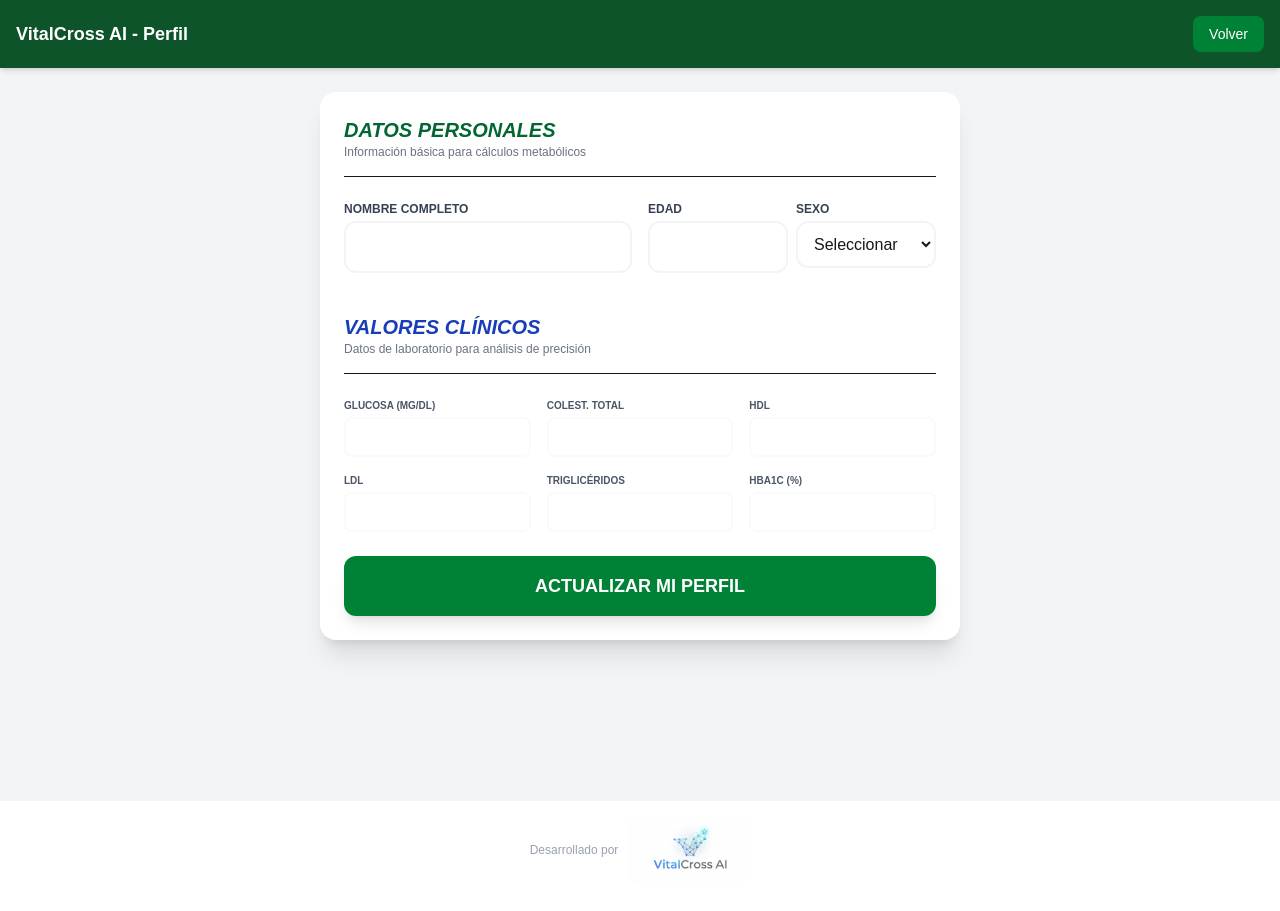
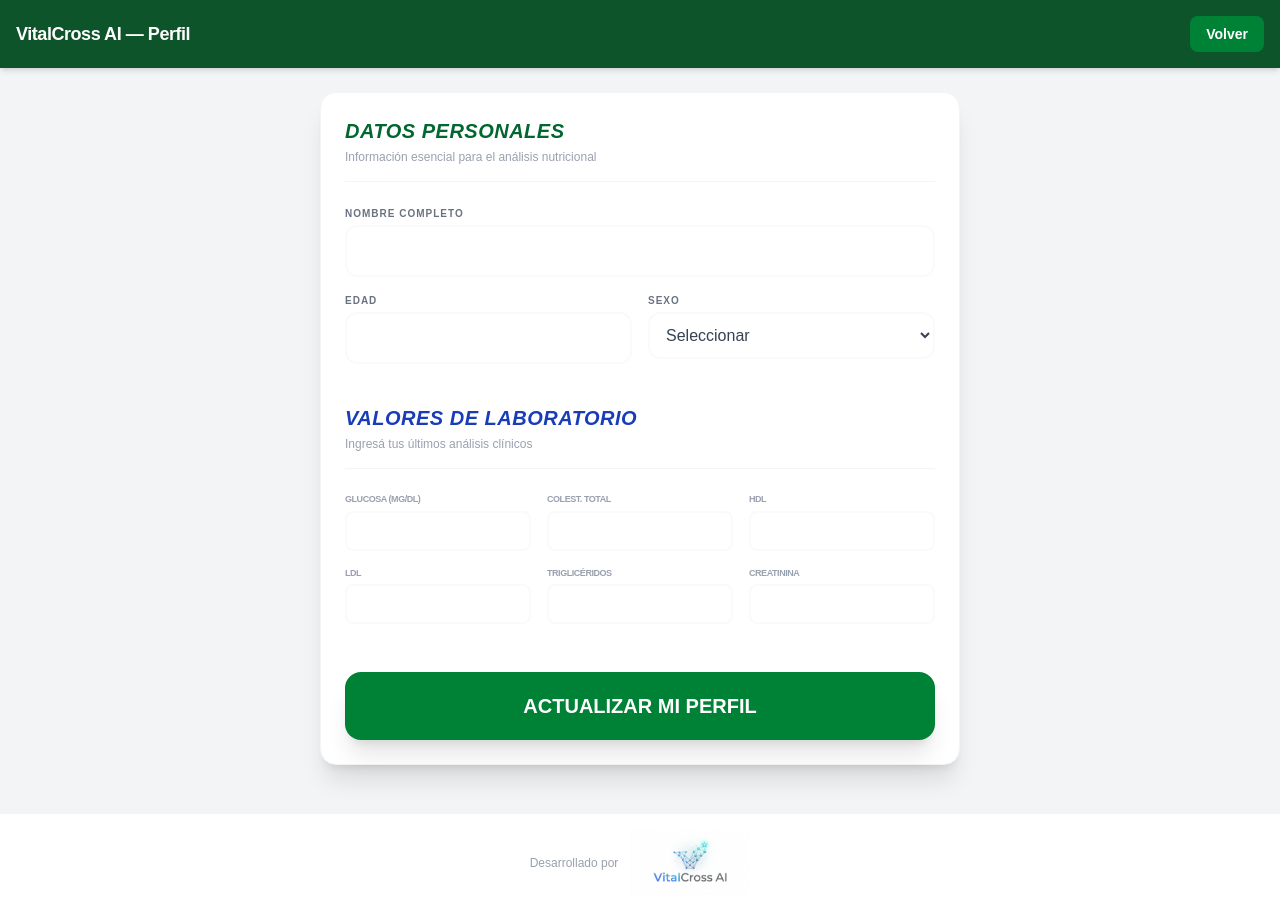
Before and after one commit to kalel3-hash/nutricion-v9, a Next.js app in the folder apps/web/: page /perfil in a window 1280 px wide. Built offline with nearby package versions, Linux system fonts and the light colour scheme; no server answers.

Commit message:
Fix: Perfil compatible con Google OAuth

```diff
--- a/apps/web/src/app/perfil/page.tsx
+++ b/apps/web/src/app/perfil/page.tsx
@@ -18,7 +18,7 @@ export default function PerfilPage() {
   useEffect(() => {
     const loadProfile = async () => {
       const supabase = createClient();
-      // Usamos getSession para compatibilidad total con Google
+      // Verificación de sesión inicial compatible con Google OAuth
       const { data: { session } } = await supabase.auth.getSession();
 
       if (session) {
@@ -41,10 +41,16 @@ export default function PerfilPage() {
 
     try {
       const supabase = createClient();
-      // REGLA CRÍTICA: getSession para evitar el error de 'Auth session missing'
-      const { data: { session } } = await supabase.auth.getSession();
 
-      if (!session) throw new Error("Debes iniciar sesión para guardar.");
+      // PASO CRÍTICO: Reemplazo de getUser() por getSession() + Refresh
+      let { data: { session } } = await supabase.auth.getSession();
+
+      if (!session) {
+        const { data: refreshData } = await supabase.auth.refreshSession();
+        session = refreshData.session;
+      }
+
+      if (!session) throw new Error("No se detectó una sesión activa. Por favor, reingresá.");
 
       const { error } = await supabase
         .from("health_profiles")
@@ -57,53 +63,57 @@ export default function PerfilPage() {
       if (error) throw error;
       setMessage("✅ Perfil guardado exitosamente");
     } catch (err: any) {
+      console.error("Error al guardar:", err);
       setMessage(`❌ Error: ${err.message}`);
     } finally {
       setSaving(false);
     }
   };
 
-  if (loading) return <div className="p-8 text-center font-bold">Cargando perfil...</div>;
+  if (loading) return (
+    <div className="min-h-screen flex items-center justify-center bg-gray-50">
+      <p className="text-green-800 font-bold animate-pulse">Cargando tus datos clínicos...</p>
+    </div>
+  );
 
   return (
     <div className="min-h-screen bg-gray-100 pb-12">
       <header className="bg-green-900 text-white p-4 flex justify-between items-center shadow-md mb-6">
-        <h1 className="font-bold text-lg">VitalCross AI - Perfil</h1>
-        <Link href="/dashboard" className="bg-green-700 px-4 py-2 rounded-lg text-sm">Volver</Link>
+        <h1 className="font-bold text-lg tracking-tight text-white">VitalCross AI — Perfil</h1>
+        <Link href="/dashboard" className="bg-green-700 px-4 py-2 rounded-lg text-sm font-bold hover:bg-green-600 transition-colors">Volver</Link>
       </header>
 
       <main className="max-w-2xl mx-auto px-4">
-        <form onSubmit={handleSubmit} className="bg-white rounded-2xl shadow-xl p-6 space-y-6">
-          <div className="border-b pb-4">
-            <h2 className="text-xl font-black text-green-800 uppercase italic">Datos Personales</h2>
-            <p className="text-gray-500 text-xs">Información básica para cálculos metabólicos</p>
+        <form onSubmit={handleSubmit} className="bg-white rounded-2xl shadow-xl p-6 space-y-6 border border-gray-100">
+          <div className="border-b border-gray-100 pb-4">
+            <h2 className="text-xl font-black text-green-800 uppercase italic tracking-wide">Datos Personales</h2>
+            <p className="text-gray-400 text-xs mt-1 font-medium">Información esencial para el análisis nutricional</p>
           </div>
 
           <div className="grid grid-cols-1 md:grid-cols-2 gap-4">
-            <div>
-              <label className="block text-xs font-bold text-gray-700 uppercase mb-1">Nombre Completo</label>
+            <div className="md:col-span-2">
+              <label className="block text-[10px] font-black text-gray-500 uppercase mb-1 tracking-widest">Nombre Completo</label>
               <input
                 type="text"
-                className="w-full border-2 border-gray-100 rounded-xl p-3 focus:border-green-500 outline-none"
-                value={profile.full_name}
+                className="w-full border-2 border-gray-50 rounded-xl p-3 focus:border-green-500 outline-none transition-all text-gray-700"
+                value={profile.full_name || ""}
                 onChange={(e) => setProfile({...profile, full_name: e.target.value})}
               />
             </div>
-            <div className="grid grid-cols-2 gap-2">
             <div>
-                <label className="block text-xs font-bold text-gray-700 uppercase mb-1">Edad</label>
+              <label className="block text-[10px] font-black text-gray-500 uppercase mb-1 tracking-widest">Edad</label>
               <input
                 type="number"
-                  className="w-full border-2 border-gray-100 rounded-xl p-3 focus:border-green-500 outline-none"
-                  value={profile.age}
+                className="w-full border-2 border-gray-50 rounded-xl p-3 focus:border-green-500 outline-none transition-all text-gray-700"
+                value={profile.age || ""}
                 onChange={(e) => setProfile({...profile, age: e.target.value})}
               />
             </div>
             <div>
-                <label className="block text-xs font-bold text-gray-700 uppercase mb-1">Sexo</label>
+              <label className="block text-[10px] font-black text-gray-500 uppercase mb-1 tracking-widest">Sexo</label>
               <select
-                  className="w-full border-2 border-gray-100 rounded-xl p-3 focus:border-green-500 outline-none"
-                  value={profile.sex}
+                className="w-full border-2 border-gray-50 rounded-xl p-3 focus:border-green-500 outline-none transition-all text-gray-700"
+                value={profile.sex || ""}
                 onChange={(e) => setProfile({...profile, sex: e.target.value})}
               >
                 <option value="">Seleccionar</option>
@@ -112,11 +122,10 @@ export default function PerfilPage() {
               </select>
             </div>
           </div>
-          </div>
 
-          <div className="border-b pb-4 pt-4">
-            <h2 className="text-xl font-black text-blue-800 uppercase italic">Valores Clínicos</h2>
-            <p className="text-gray-500 text-xs">Datos de laboratorio para análisis de precisión</p>
+          <div className="border-b border-gray-100 pb-4 pt-4">
+            <h2 className="text-xl font-black text-blue-800 uppercase italic tracking-wide">Valores de Laboratorio</h2>
+            <p className="text-gray-400 text-xs mt-1 font-medium">Ingresá tus últimos análisis clínicos</p>
           </div>
 
           <div className="grid grid-cols-2 md:grid-cols-3 gap-4">
@@ -126,31 +135,33 @@ export default function PerfilPage() {
               { label: "HDL", key: "hdl_mg_dl" },
               { label: "LDL", key: "ldl_mg_dl" },
               { label: "Triglicéridos", key: "triglycerides_mg_dl" },
-              { label: "HbA1c (%)", key: "hba1c_percent" },
+              { label: "Creatinina", key: "creatinine_mg_dl" },
             ].map((field) => (
               <div key={field.key}>
-                <label className="block text-[10px] font-bold text-gray-600 uppercase mb-1">{field.label}</label>
+                <label className="block text-[9px] font-black text-gray-400 uppercase mb-1 tracking-tighter">{field.label}</label>
                 <input
                   type="number"
                   step="0.01"
-                  className="w-full border-2 border-gray-50 rounded-lg p-2 text-sm focus:border-blue-400 outline-none"
-                  value={profile[field.key]}
+                  className="w-full border-2 border-gray-50 rounded-lg p-2 text-sm focus:border-blue-400 outline-none transition-all"
+                  value={profile[field.key] || ""}
                   onChange={(e) => setProfile({...profile, [field.key]: e.target.value})}
                 />
               </div>
             ))}
           </div>
 
+          <div className="pt-6">
             <button
               type="submit"
               disabled={saving}
-            className="w-full bg-green-700 text-white py-4 rounded-xl font-black text-lg shadow-lg hover:bg-green-800 transition-all disabled:opacity-50"
+              className="w-full bg-green-700 text-white py-5 rounded-2xl font-black text-xl shadow-xl hover:bg-green-800 disabled:opacity-50 transition-all transform active:scale-95"
             >
-            {saving ? "GUARDANDO..." : "ACTUALIZAR MI PERFIL"}
+              {saving ? "PROCESANDO..." : "ACTUALIZAR MI PERFIL"}
             </button>
+          </div>
 
           {message && (
-            <div className={`p-4 rounded-xl text-center font-bold text-sm ${message.includes('✅') ? 'bg-green-50 text-green-700' : 'bg-red-50 text-red-700'}`}>
+            <div className={`p-4 rounded-xl text-center font-bold text-sm animate-bounce ${message.includes('✅') ? 'bg-green-50 text-green-700 border border-green-100' : 'bg-red-50 text-red-700 border border-red-100'}`}>
               {message}
             </div>
           )}
```
Lines whose indentation alone changed are shown as unchanged.
